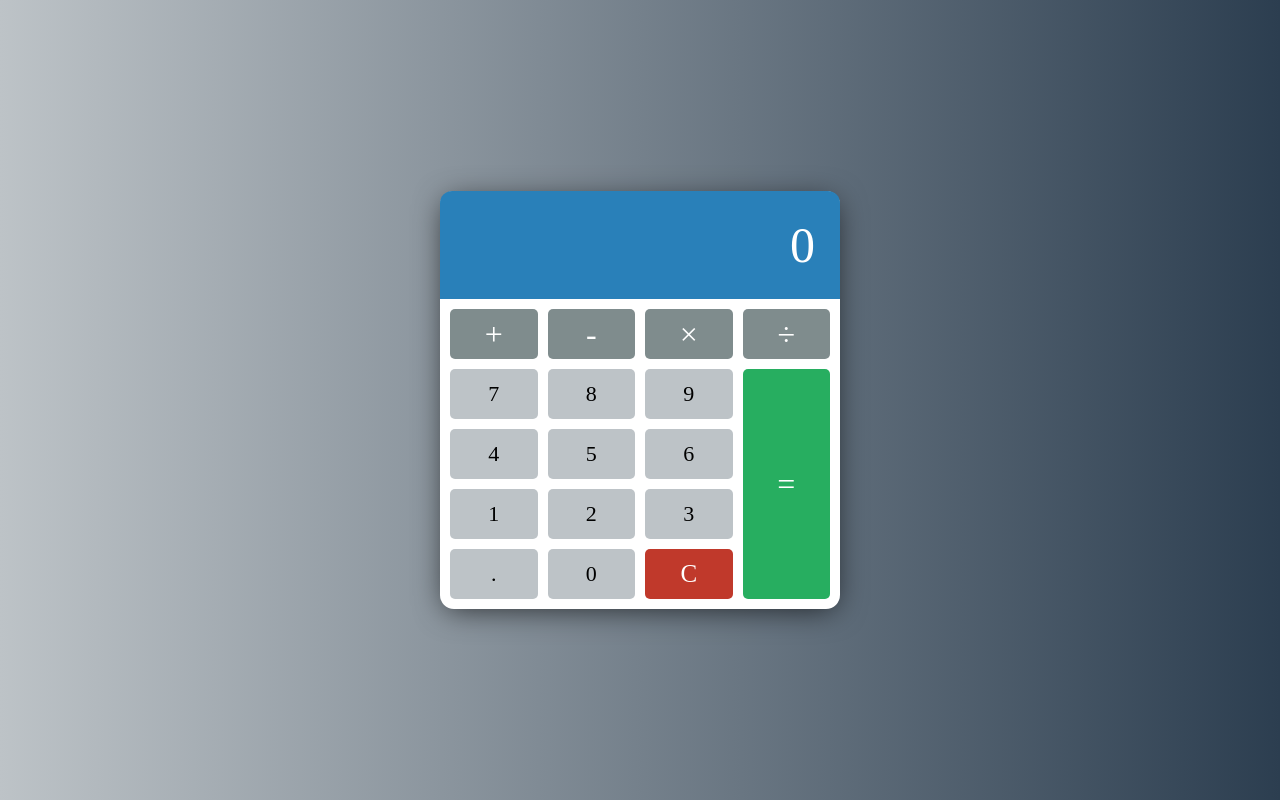
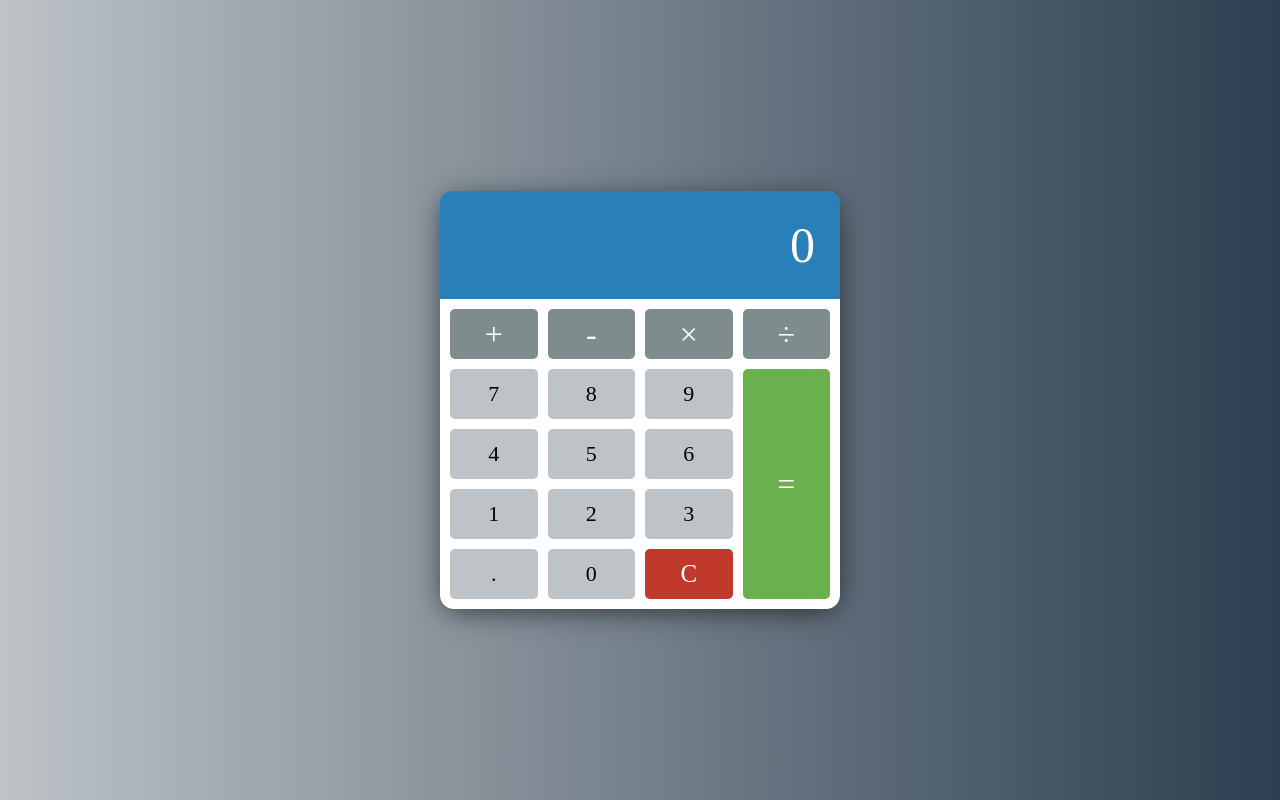
Before and after one commit to Luis-Ojeda99/calculator, a plain HTML site: page index.html in a window 1280 px wide. Drawn offline with Linux system fonts and the light colour scheme.

Commit message:
Update style.css

```diff
--- a/style.css
+++ b/style.css
@@ -102,7 +102,7 @@ button:focus {
 }
 
 .equal-sign {
-    background: #27ae60;
+    background: #6ab04c;
     grid-column: -2;
     grid-row: 2 / span 4;
 }
```
